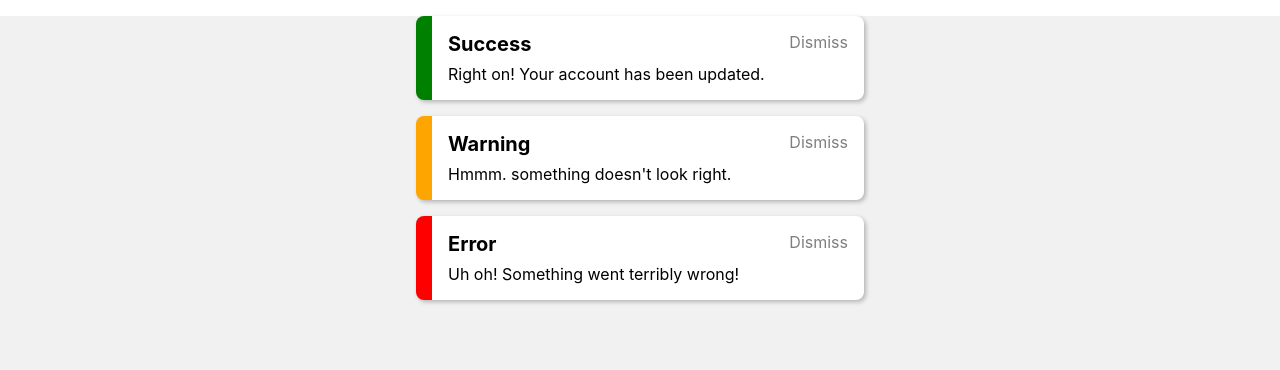
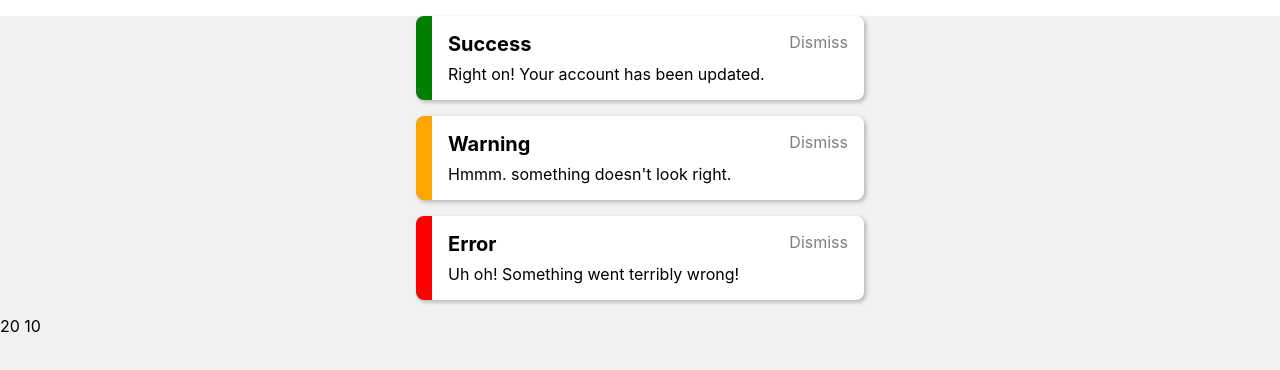
Before and after one commit to newfly101/bootcamp2024-react, a React (Create React App) app: page / in a window 1280 px wide. Shown: the top 370 px of the page. Built offline with nearby package versions, Linux system fonts and the light colour scheme.

Commit message:
Named Export 사용 하는 방법

```diff
--- a/src/App.js
+++ b/src/App.js
@@ -1,5 +1,5 @@
 import './App.css';
-import Toast from "./components/Toast";
+import Toast, {hello, world} from "./components/Toast";
 import ToastMessage from "./components/ToastMessage";
 import ToastButton from "./components/ToastButton";
 
@@ -38,6 +38,7 @@ function App() {
                 <ToastMessage message={messageArray[2]}/>
                 <ToastButton />
             </Toast>
+            <div>{hello} {world}</div>
         </div>
     );
 }
--- a/src/components/Toast.js
+++ b/src/components/Toast.js
@@ -10,3 +10,8 @@ const Toast = ({ message, children }) => {
 };
 
 export default Toast;
+
+const hello = 20;
+const world = 10;
+
+export {hello, world}
```
